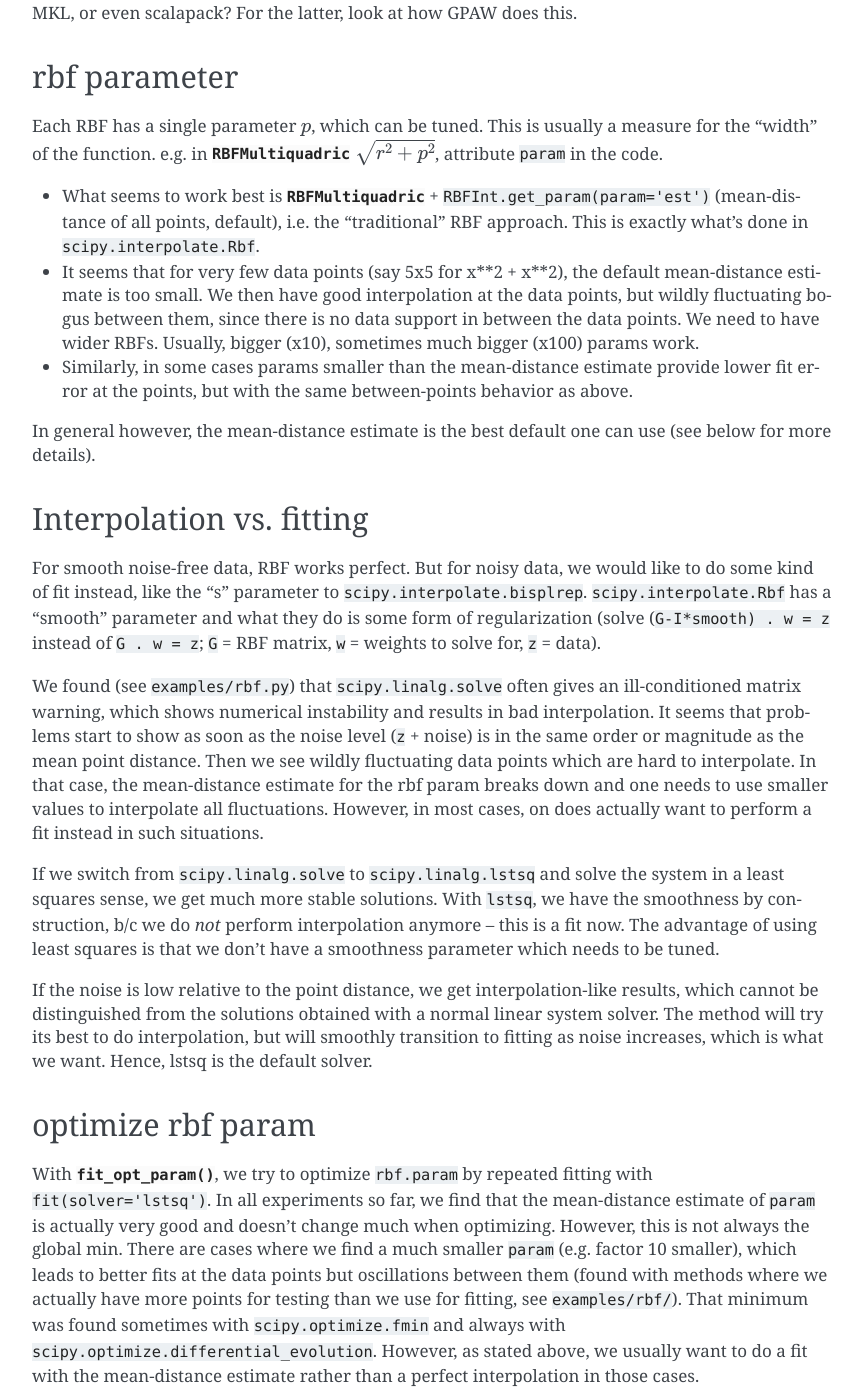
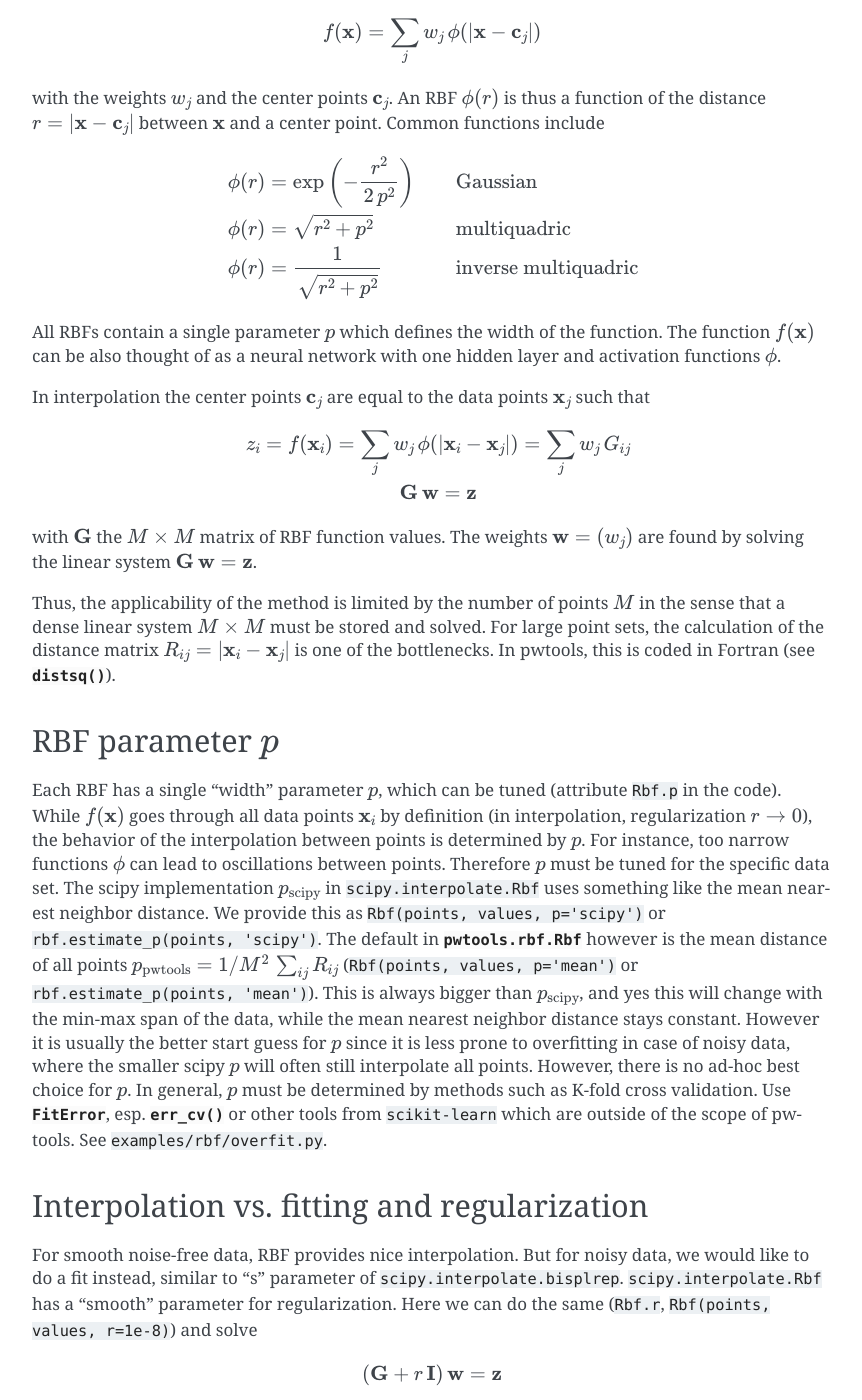
Before and after one commit to elcorto/pwtools, a Sphinx documentation site: the page built from doc/source/written/background/rbf.rst, in a window 1280 px wide and 1400 px high, scrolled down 600 px. Shown: the whole window, without its empty margins (308-1170 px from the left). Built offline with Sphinx 7.4.7, drawn with Linux system fonts in a browser that asks for light colours; pages that are not in the unit, such as notebooks, are missing from menus; some of the changed text lies outside the part shown.

Commit message:
DOC: overall update, mostly rbf

```diff
--- a/doc/source/written/background/rbf.rst
+++ b/doc/source/written/background/rbf.rst
@@ -3,108 +3,133 @@
 Radial Basis Functions Networks for interpolation or fitting of N-dim data points
 =================================================================================
 
-Some background information on the method implemented in
-:mod:`~pwtools.rbf`. For code examples, see the docstring of
-:class:`~pwtools.rbf.RBFInt` and ``examples/rbf/``.
+Some background information on the method implemented in :mod:`~pwtools.rbf`.
+For code examples, see the doc string of :class:`~pwtools.rbf.Rbf`. See
+``examples/rbf/`` for advanced topics such as cross-validation error
+convergence, avoidance of overfitting, error landscape analysis and
+optimization of the RBF parameter :math:`p` (and regularization strength
+:math:`r`).
 
 Refs:
 
 .. [1] http://en.wikipedia.org/wiki/Radial_basis_function_network
 .. [2] Numerical Recipes, 3rd ed., ch 3.7
 
-Training
---------
-For our RBF network, we use the traditional approach and simply solve a linear
-system for the weights. Calculating the distance matrix w/
-``scipy.spatial.distance.cdist`` or :func:`~pwtools.num.distsq` is handled
-efficiently, even for many points. But we get into trouble for many points
-(order 1e4) b/c solving a big dense linear system (1e4 x 1e4) with plain
-``scipy.linalg`` on a single core is possible but painful (takes some minutes)
--- the traditional RBF problem. Maybe use numpy build against threaded MKL, or
-even scalapack? For the latter, look at how GPAW does this.
+Theory
+------
 
-rbf parameter
--------------
-Each RBF has a single parameter :math:`p`, which can be tuned. This is
-usually a measure for the "width" of the function. e.g. in
-:class:`~pwtools.rbf.RBFMultiquadric` :math:`\sqrt{r^2+p^2}`, attribute
-``param`` in the code.
+The goal is to interpolate or fit an unordered set of :math:`M` ND data points
+:math:`\mathbf x_i` and values :math:`z_i` so as to obtain :math:`z=f(\mathbf
+x)`. In radial basis function (RBF) interpolation, the interpolating function
+:math:`f(\mathbf x)` is a linear combination of RBFs :math:`\phi(r)`
 
-* What seems to work best is :class:`~pwtools.rbf.RBFMultiquadric` +
-  ``RBFInt.get_param(param='est')`` (mean-distance of all points, default),
-  i.e. the "traditional" RBF approach. This is exactly what's done in
-  ``scipy.interpolate.Rbf``.
+.. math::
+    f(\mathbf x) = \sum_j w_j\,\phi(|\mathbf x - \mathbf c_j|)
 
-* It seems that for very few data points (say 5x5 for x**2 + x**2), the default
-  mean-distance estimate is too small. We then have good interpolation at the
-  data points, but wildly fluctuating bogus between them, since there is no
-  data support in between the data points. We need to have wider RBFs. Usually,
-  bigger (x10), sometimes much bigger (x100) params work.
+with the weights :math:`w_j` and the center points :math:`\mathbf c_j`. An RBF
+:math:`\phi(r)` is thus a function of the distance :math:`r=|\mathbf x -
+\mathbf c_j|` between :math:`\mathbf x` and a center point. Common functions
+include
 
-* Similarly, in some cases params smaller than the mean-distance estimate
-  provide lower fit error at the points, but with the same between-points behavior
-  as above.
+.. math::
+    \begin{align}
+        & \phi(r) = \exp\left(-\frac{r^2}{2\,p^2}\right) && \text{Gaussian}\\
+        & \phi(r) = \sqrt{r^2 + p^2} && \text{multiquadric}\\
+        & \phi(r) = \frac{1}{\sqrt{r^2 + p^2}} && \text{inverse multiquadric}
+    \end{align}
 
-In general however, the mean-distance estimate is the best default one can use
-(see below for more details).
+All RBFs contain a single parameter :math:`p` which defines the width of the
+function. The function :math:`f(\mathbf x)` can be also thought of as a neural
+network with one hidden layer and activation functions :math:`\phi`.
 
-Interpolation vs. fitting
--------------------------
-For smooth noise-free data, RBF works perfect. But for noisy data, we would
-like to do some kind of fit instead, like the "s" parameter to
+In interpolation the center points :math:`\mathbf c_j` are equal to the data points
+:math:`\mathbf x_j` such that
+
+.. math::
+    \begin{gather}
+        z_i = f(\mathbf x_i) = \sum_j w_j\,\phi(|\mathbf x_i - \mathbf x_j|) = \sum_j w_j\,G_{ij}\\
+        \mathbf G\,\mathbf w = \mathbf z\\
+    \end{gather}
+
+with :math:`\mathbf G` the :math:`M\times M` matrix of RBF function values. The
+weights :math:`\mathbf w = (w_j)` are found by solving the linear system
+:math:`\mathbf G\,\mathbf w = \mathbf z`.
+
+Thus, the applicability of the method is limited by the number of points
+:math:`M` in the sense that a dense linear system :math:`M\times M` must be
+stored and solved. For large point sets, the calculation of the distance matrix
+:math:`R_{ij} = |\mathbf x_i - \mathbf x_j|` is one of the bottlenecks. In
+pwtools, this is coded in Fortran (see :func:`~pwtools.num.distsq`).
+
+RBF parameter :math:`p`
+-----------------------
+Each RBF has a single "width" parameter :math:`p`, which can be tuned
+(attribute ``Rbf.p`` in the code). While :math:`f(\mathbf x)` goes through all
+data points :math:`\mathbf x_i` by definition (in interpolation, regularization
+:math:`r\rightarrow 0`), the behavior of the interpolation between points is
+determined by :math:`p`. For instance, too narrow functions :math:`\phi` can
+lead to oscillations between points. Therefore :math:`p` must be tuned for the
+specific data set. The scipy implementation :math:`p_{\text{scipy}}` in
+``scipy.interpolate.Rbf`` uses something like the mean nearest neighbor
+distance. We provide this as ``Rbf(points, values, p='scipy')`` or
+``rbf.estimate_p(points, 'scipy')``. The default in :class:`pwtools.rbf.Rbf`
+however is the mean distance of all points
+:math:`p_{\text{pwtools}}=1/M^2\,\sum_{ij} R_{ij}` (``Rbf(points, values,
+p='mean')`` or ``rbf.estimate_p(points, 'mean')``). This is always bigger than
+:math:`p_{\text{scipy}}`, and yes this will change with the min-max span of the
+data, while the mean nearest neighbor
+distance stays constant. However it is usually the better
+start guess for :math:`p` since it is less prone to overfitting in case of
+noisy data, where the smaller scipy :math:`p` will often still interpolate all
+points. However, there is no ad-hoc best choice for :math:`p`. In general,
+:math:`p` must be determined by methods such as K-fold cross validation. Use
+:class:`~pwtools.rbf.FitError`, esp. :meth:`~pwtools.rbf.FitError.err_cv` or
+other tools from ``scikit-learn`` which are outside of the scope of pwtools.
+See ``examples/rbf/overfit.py``.
+
+Interpolation vs. fitting and regularization
+--------------------------------------------
+For smooth noise-free data, RBF provides nice interpolation. But for noisy
+data, we would like to do a fit instead, similar to "s" parameter of
 ``scipy.interpolate.bisplrep``. ``scipy.interpolate.Rbf`` has a "smooth"
-parameter and what they do is some form of regularization (solve (``G-I*smooth)
-. w = z`` instead of ``G . w = z``; ``G`` = RBF matrix, ``w`` = weights to
-solve for, ``z`` = data).
+parameter for regularization. Here we can do the same (``Rbf.r``, ``Rbf(points,
+values, r=1e-8)``) and solve
 
-We found (see ``examples/rbf.py``) that ``scipy.linalg.solve`` often gives an
-ill-conditioned matrix warning, which shows numerical instability and results
-in bad interpolation. It seems that problems start to show as soon as the noise
-level (``z`` + noise) is in the same order or magnitude as the mean point distance.
-Then we see wildly fluctuating data points which are hard to interpolate. In
-that case, the mean-distance estimate for the rbf param breaks down and one
-needs to use smaller values to interpolate all fluctuations. However, in most
-cases, on does actually want to perform a fit instead in such situations.
+.. math::
+        (\mathbf G + r\,\mathbf I)\,\mathbf w = \mathbf z
 
-If we switch from ``scipy.linalg.solve`` to ``scipy.linalg.lstsq`` and solve the
-system in a least squares sense, we get much more stable solutions. With
-``lstsq``, we have the smoothness by construction, b/c we do *not* perform
-interpolation anymore -- this is a fit now. The advantage of using least
-squares is that we don't have a smoothness parameter which needs to be tuned.
+which creates a more "stiff" (low curvature) function :math:`f(\mathbf x)`
+which does not necessarily interpolate all points. The regularization also
+deals with the numerical instability of :math:`\mathbf G\,\mathbf w = \mathbf
+z`, which results in ``scipy.linalg.solve`` often issuing an ill-conditioned
+matrix warning and very bad interpolation results.
 
-If the noise is low relative to the point distance, we get interpolation-like
-results, which cannot be distinguished from the solutions obtained with a
-normal linear system solver. The method will try its best to do interpolation,
-but will smoothly transition to fitting as noise increases, which is what we
-want. Hence, lstsq is the default solver.
+See ``examples/rbf/`` for how to investigate the :math:`(p,r)` fit error
+landscape and to calculate optimal :math:`p` and :math:`r` for
+a given data set:
 
-optimize rbf param
-------------------
-With :meth:`~pwtools.rbf.RBFInt.fit_opt_param`, we try to optimize
-``rbf.param`` by repeated fitting with ``fit(solver='lstsq')``. In all
-experiments so far, we find that the mean-distance estimate of ``param`` is
-actually very good and doesn't change much when optimizing. However, this is
-not always the global min. There are cases where we find a much smaller
-``param`` (e.g. factor 10 smaller), which leads to better fits at the data
-points but oscillations between them (found with methods where we actually have
-more points for testing than we use for fitting, see ``examples/rbf/``). That
-minimum was found sometimes with ``scipy.optimize.fmin`` and always with
-``scipy.optimize.differential_evolution``. However, as stated above, we usually
-want to do a fit with the mean-distance estimate rather than a perfect
-interpolation in those cases.
+.. image:: ../../_static/crossval_pr_gauss.png
 
-other codes
+One can also switch from ``scipy.linalg.solve`` to ``scipy.linalg.lstsq`` and
+solve the system in a least squares sense without regularization. In that case
+we also get much more stable solutions. The advantage [*] of using least
+squares is that we have the smoothness by construction no smoothness parameter
+needs to be tuned. If the noise is low relative to the point distance, we get
+interpolation-like results, which cannot be distinguished from the solutions
+obtained with a normal linear system solver. The method will try its best to do
+interpolation, but will smoothly transition to fitting as noise increases.
+
+[*] However, we found that ``lstsq`` can introduce small numerical noise in the
+    solution, so test before using (as always!).
+
+Other codes
 -----------
 
 * ``scipy.interpolate.Rbf``
-  Essentially the same as we do. We took some ideas from there.
 * http://pypi.python.org/pypi/PyRadbas/0.1.0
-  Seems to work with Gaussians hardcoded. Not what we want.
 * http://code.google.com/p/pyrbf/
-  Seems pretty useful for large problems (many points), but not
-  documented very much.
 
-input data
+Input data
 ----------
 It usually helps if all data ranges (points X and values Y) are in the same
 order of magnitude, e.g. all have a maximum close to unity or so. If, for
```
Also changed, not shown: doc/source/written/background/parsing.rst (+10 -2 lines), doc/source/written/features.rst (+11 -7 lines), doc/source/written/tutorial.rst (+61 -35 lines), doc/source/_static/crossval_pr_gauss.png (added), 4 other files.
